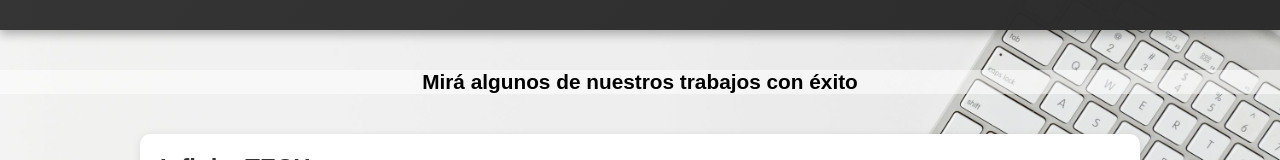
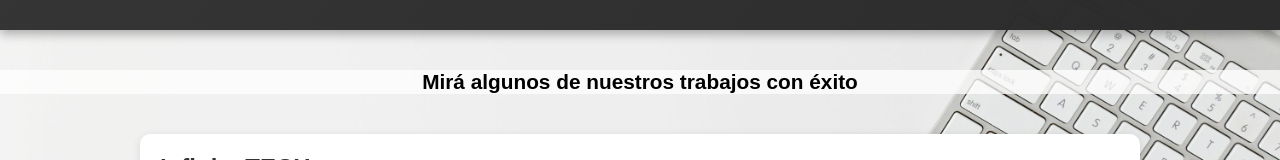
Before and after one commit to 3v37/trabajosconexito, a plain HTML site: page index.html in a window 1280 px wide. Shown: the part 341-501 px from the top of the page. Drawn offline with Linux system fonts and the light colour scheme.

Commit message:
Update index.html

```diff
--- a/index.html
+++ b/index.html
@@ -69,7 +69,7 @@
       font-size: 1.3rem;
       margin: 40px auto 20px;
       color: black;
-      background-color: #ffffff7d;
+      background-color: #ffffffbb;
       font-weight: 600;
     }
 
```
